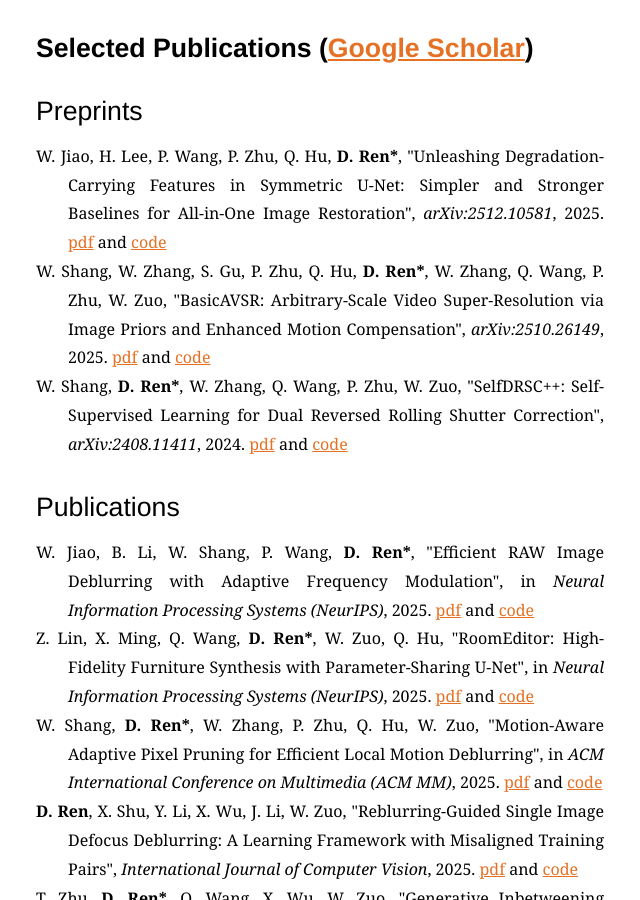
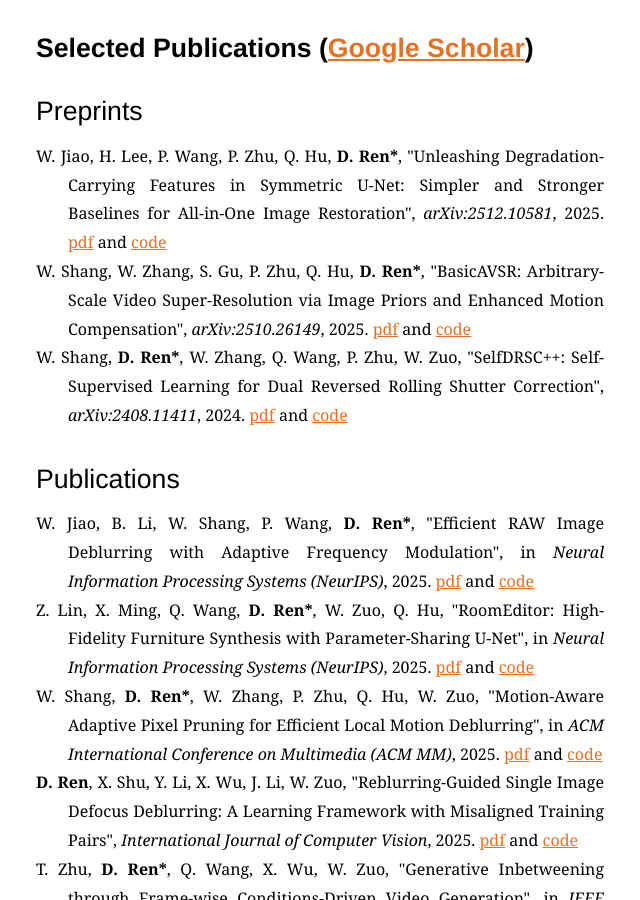
Before and after one commit to csdwren/csdwren.github.io, a Jekyll site: the page built from index.html, in a window 1280 px wide and 900 px high, scrolled down 754 px. Shown: the whole window, without its empty margins (436-1076 px from the left). Built offline with Jekyll 4.4.1, drawn with Linux system fonts in a browser that asks for light colours; some web fonts are replaced.

Commit message:
Update index.html

```diff
--- a/index.html
+++ b/index.html
@@ -52,7 +52,7 @@
           <div align="justify">W. Jiao, H. Lee, P. Wang, P. Zhu, Q. Hu, <strong>D. Ren*</strong>, &quot;Unleashing Degradation-Carrying Features in Symmetric U-Net: Simpler and Stronger Baselines for All-in-One Image Restoration&quot;</a>, <em> arXiv:2512.10581</em>, 2025. <a href=" https://arxiv.org/pdf/2512.10581"><u>pdf</u></a> and <a href="https://github.com/WenlongJiao/SymUNet"><u>code</u></a></div>
           </li>
 <li>
-          <div align="justify">W. Shang, W. Zhang, S. Gu, P. Zhu, Q. Hu, <strong>D. Ren*</strong>, W. Zhang, Q. Wang, P. Zhu, W. Zuo, &quot;BasicAVSR: Arbitrary-Scale Video Super-Resolution via Image Priors and Enhanced Motion Compensation&quot;</a>, <em> arXiv:2510.26149</em>, 2025. <a href=" https://arxiv.org/pdf/2510.26149"><u>pdf</u></a> and <a href="https://github.com/shangwei5/BasicAVSR"><u>code</u></a></div>
+          <div align="justify">W. Shang, W. Zhang, S. Gu, P. Zhu, Q. Hu, <strong>D. Ren*</strong>, &quot;BasicAVSR: Arbitrary-Scale Video Super-Resolution via Image Priors and Enhanced Motion Compensation&quot;</a>, <em> arXiv:2510.26149</em>, 2025. <a href=" https://arxiv.org/pdf/2510.26149"><u>pdf</u></a> and <a href="https://github.com/shangwei5/BasicAVSR"><u>code</u></a></div>
           </li>
 
 <li>
```
